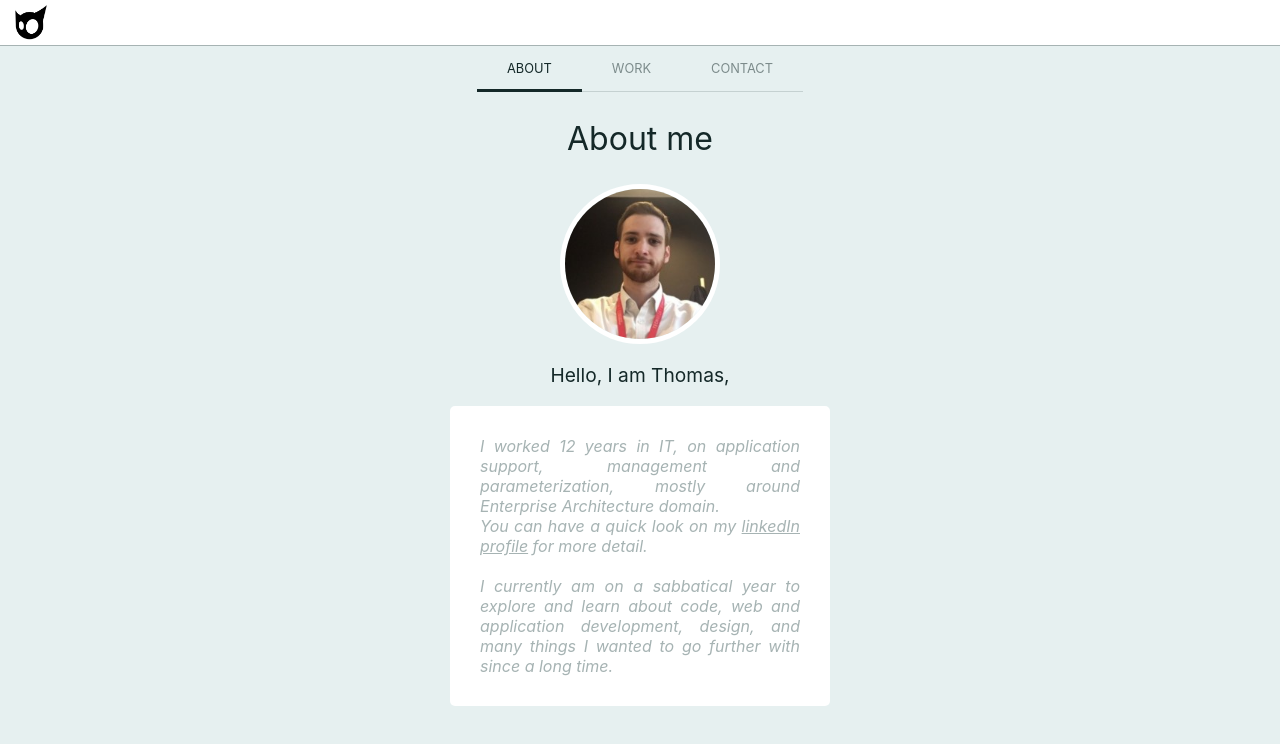
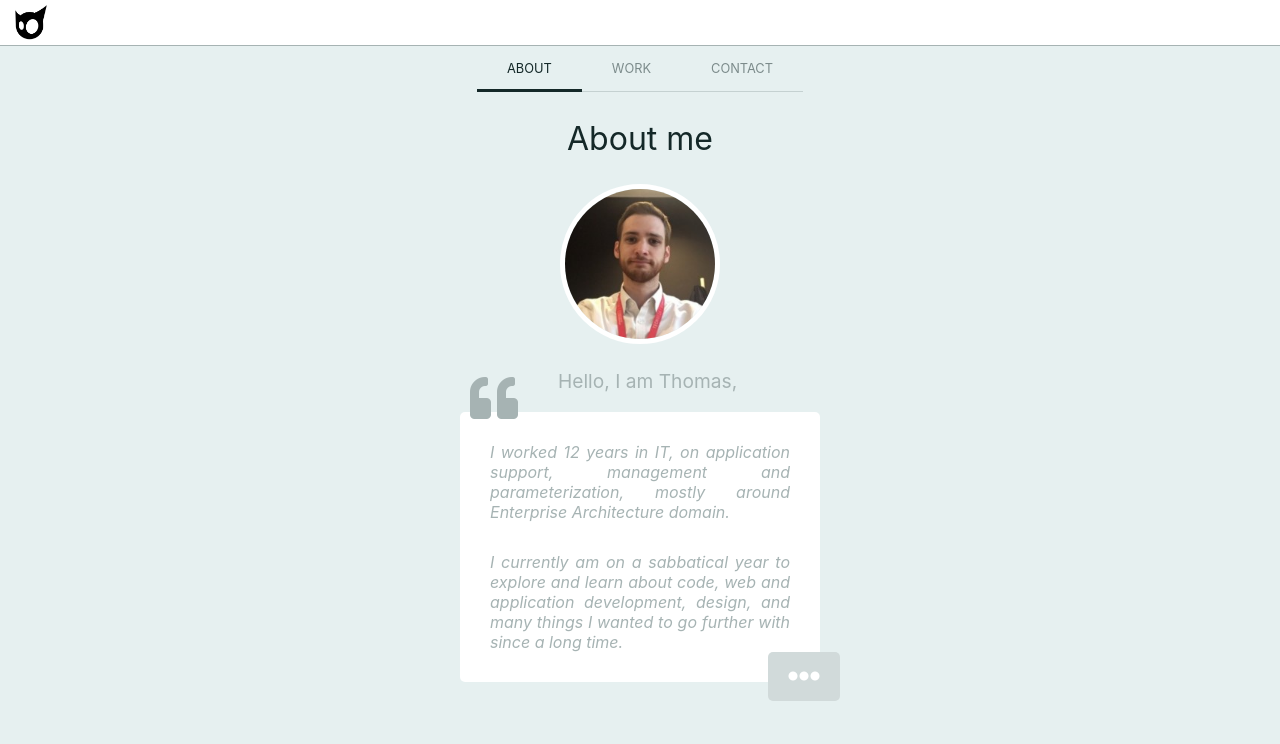
Before and after one commit to gnomeWarthas/Presente, a React (Create React App) app: page / in a window 1280 px wide. Shown: the top 744 px of the page. Built offline with nearby package versions, Linux system fonts and the light colour scheme.

Commit message:
change: style update on the "about" section

```diff
--- a/src/App.css
+++ b/src/App.css
@@ -2,6 +2,7 @@
 :root{
   --background-color:rgb(230, 240, 240);
   --background-color-more:rgb(166, 179, 179);
+  --background-color-less:rgb(209, 218, 218);
   --shadow-color:rgba(166, 179, 179, 0.5);
   --text-color:rgb(20,40,40);
 }
@@ -81,13 +82,15 @@ section h1{
   border:5px solid white;
 }
 #aboutText{
-  width:320px;
+  width:360px;
   text-align:justify;
-  padding:30px;
   border-radius:5px;
   font-style: italic;
   color:var(--background-color-more);
   background-color: white;
+}
+#aboutText p{
+  margin:30px;
 }
 #aboutText a{
   text-decoration: underline;
@@ -97,9 +100,32 @@ section h1{
   text-decoration:none;
   color:var(--text-color);
 }
-#about .subtitle{
-  align-self:center;
+#introText{
+  width:340px;
+  display:flex;
+  justify-content: flex-start;
+  color:var(--background-color-more)
+}
+#introText p{
+  margin-top:25px;
   font-size:1.2em;
+}
+#introText i{
+  position:relative;
+  bottom:-30px;
+  margin:0px 40px 0px 0px;
+  font-size:3em;
+}
+#dots{
+  align-self:flex-end;
+  position:relative;
+  top:-30px;
+  right:-20px;
+  background-color: var(--background-color-less);
+  border-radius:5px;
+  padding:5px 20px;
+  color:white;
+  font-size: 2em;
 }
 /** CONTACT **/
 #contact{
--- a/src/App.js
+++ b/src/App.js
@@ -136,11 +136,15 @@ const About = (props) => {
   return(
     <div id="about">
       <img src='./img/me.jpg' alt='me' />
-      <p class="subtitle">Hello, I am Thomas,</p>
+      <div id="introText">
+        <i class="fas fa-quote-left"></i>
+        <p>Hello, I am Thomas,</p>
+      </div>
       <div id="aboutText">
-        I worked 12 years in IT, on application support, management and parameterization, mostly around Enterprise Architecture domain.<br />You can have a quick look on my <a href="https://www.linkedin.com/in/thomas-wagner-88897852/" target="_blank" rel="noopener noreferrer">linkedIn profile</a> for more detail.
-        <br/><br/>I currently am on a sabbatical year to explore and learn about code, web and application development, design, and many things I wanted to go further with since a long time.
+        <p>I worked 12 years in IT, on application support, management and parameterization, mostly around Enterprise Architecture domain.</p>
+        <p>I currently am on a sabbatical year to explore and learn about code, web and application development, design, and many things I wanted to go further with since a long time.</p>
       </div>
+      <div id="dots"><i class="fas fa-ellipsis-h"></i></div>
     </div>
   )
 }
```
